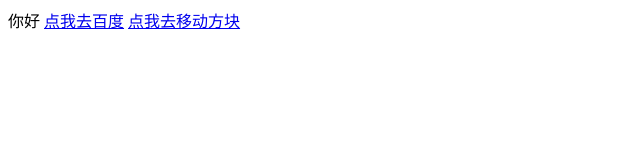
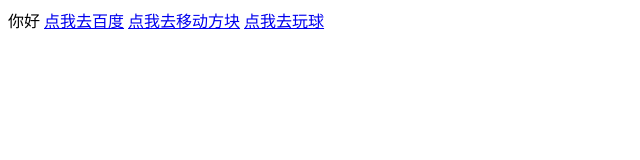
Before and after one commit to haiyun0501/chouxiang, a plain HTML site: page index.html in a window 1280 px wide. Shown: the whole page, without its empty margins (0-640 px from the left). Drawn offline with Linux system fonts and the light colour scheme.

Commit message:
Update index.html

```diff
--- a/index.html
+++ b/index.html
@@ -8,5 +8,6 @@
 你好
 <a href="./day02/login.html">点我去百度</a>
 <a href="./day08/index.html">点我去移动方块</a>
+ <a href="./day05/index.html">点我去玩球</a>
 </body>
 </html>
```
